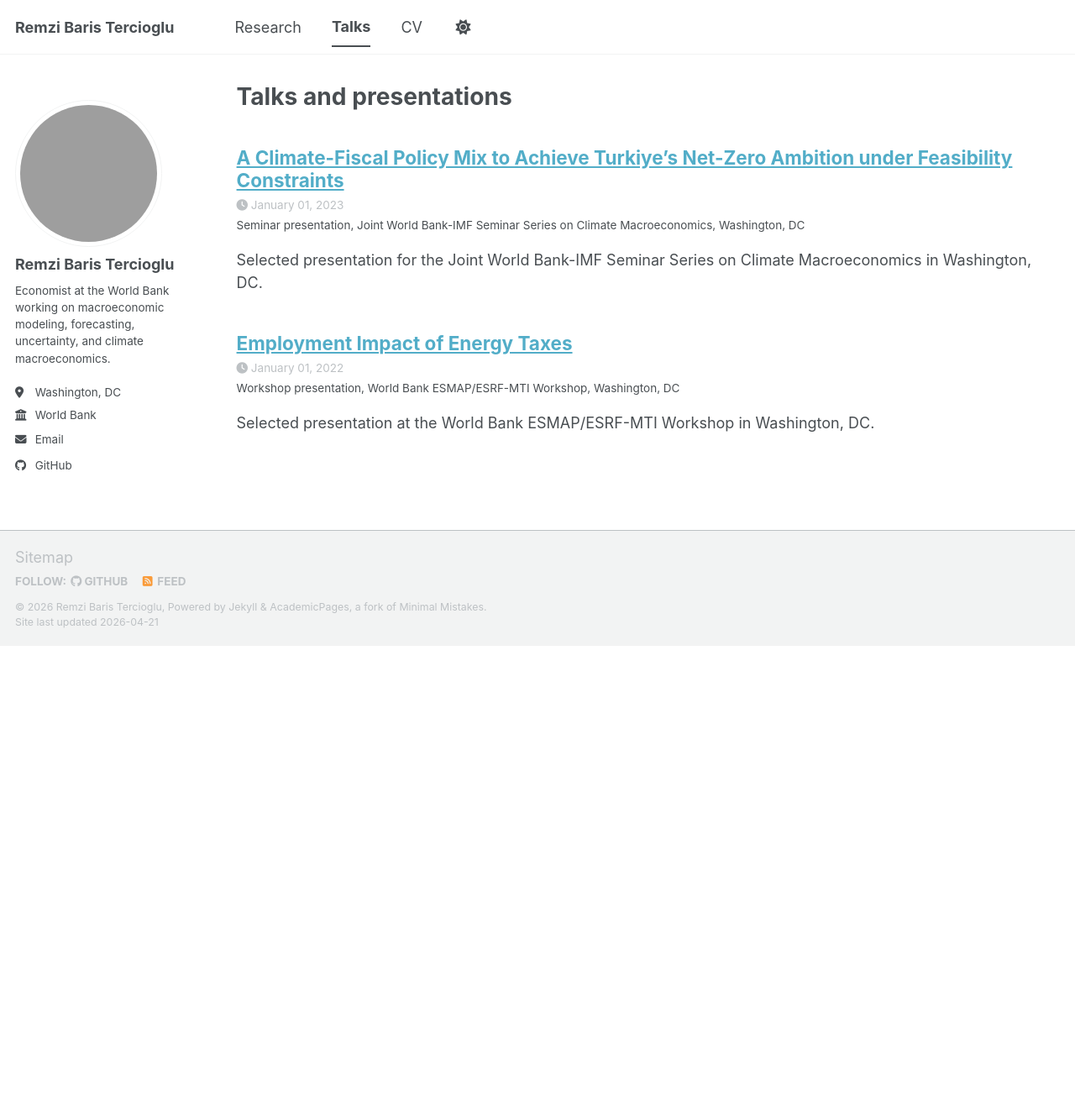
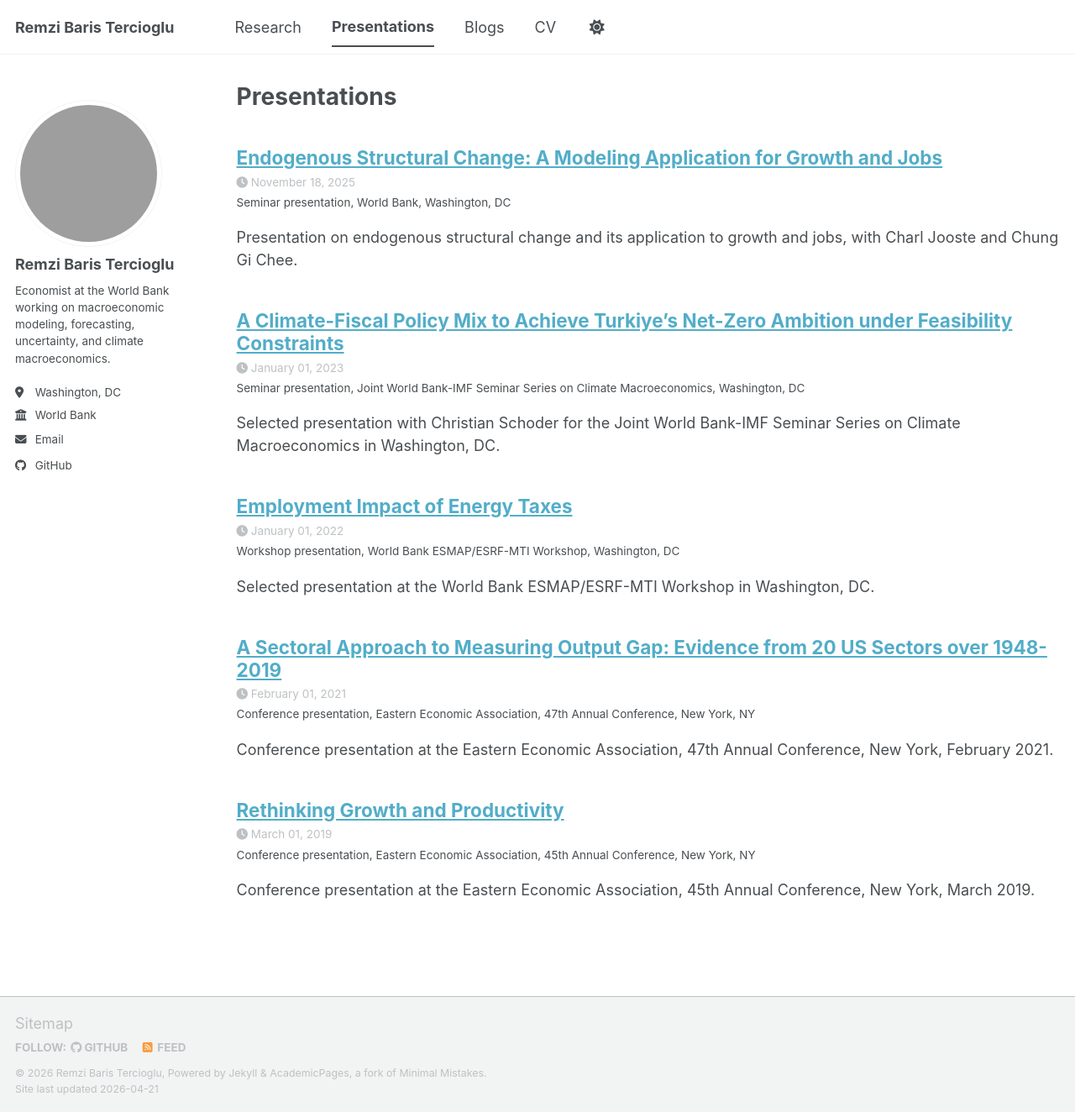
Before and after one commit to baristercioglu/baristercioglu.github.io, a Jekyll site: the page built from _pages/talks.html, in a window 1280 px wide and 1324 px high. Shown: the whole window at 84% size. Built offline with Jekyll 4.4.1, drawn with Linux system fonts in a browser that asks for light colours; a script bundle is joined from its source files by our own code; library files that are not in the unit come from our copies; grey boxes are pictures that could not be loaded.

Commit message:
presentations and teaching

```diff
--- a/_data/navigation.yml
+++ b/_data/navigation.yml
@@ -11,8 +11,11 @@ main:
   - title: "Research"
     url: /research/
 
-  - title: "Talks"
+  - title: "Presentations"
     url: /talks/
+
+  - title: "Blogs"
+    url: /blogs/
 
   - title: "CV"
     url: /cv/
--- a/_includes/cv-template.html
+++ b/_includes/cv-template.html
@@ -174,7 +174,7 @@
   {% endif %}
 
   {% if cv.presentations.size > 0 %}
-  <!-- Presentations/Talks -->
+  <!-- Presentations -->
   <div class="cv-section">
     <h2>Presentations</h2>
     <ul class="cv-list">
--- /dev/null
+++ b/_pages/blogs.md
@@ -0,0 +1,12 @@
+---
+layout: archive
+title: "Blogs"
+permalink: /blogs/
+author_profile: true
+---
+
+Selected blog posts and commentary.
+
+## 2023
+
+- [Türkiye's net zero ambition. Why policy credibility is key to the low carbon transition](https://blogs.worldbank.org/en/developmenttalk/turkiyes-net-zero-ambition-why-policy-credibility-key-low-carbon-transition), with Christian Schoder. Published on *Let's Talk Development*, World Bank Blogs, September 27, 2023.
--- a/_pages/cv.md
+++ b/_pages/cv.md
@@ -13,12 +13,12 @@ Employment
 ======
 
 **Apr 2025 - Present**
-**Economist**, Macro and Debt Unit, Economic Policy Global Practice, World Bank, Washington, DC
-Develop and apply semi-structural macroeconomic models for stabilization policy, global imbalances, and international spillovers. Design stochastic simulation frameworks to assess climate, fiscal, and external risks under alternative policy and global shock scenarios. Contribute to the architecture of medium-term macro-fiscal projection systems used by World Bank country teams and Ministries of Finance. Provide technical training to Ministries of Finance in Argentina, Chile, and Mexico on macroeconomic modeling and forecasting.
+**Economist**, Debt Sustainability and Debt Management Unit, Fiscal Policy and Growth Global Practice, World Bank, Washington, DC
+Develop and apply semi-structural macroeconomic models for stabilization policy, global imbalances, and international spillovers. Design stochastic simulation frameworks to assess climate, fiscal, and external risks under alternative policy and global shock scenarios. Contribute to the architecture of medium-term macro-fiscal projection systems used by World Bank country teams and Ministries of Finance. Provide technical training to Ministries of Finance in Argentina, Chile, Mexico and Bolivia on macroeconomic modeling and forecasting.
 
 **Nov 2023 - Mar 2025**
 **Research Analyst**, Jobs and Economic Growth Unit, Economic Policy Global Practice, World Bank, Washington, DC
-Developed multi-sector semi-structural macroeconomic models to quantify the macroeconomic and labor market impacts of climate transition policies. Implemented counterfactual policy simulations for Country Climate and Development Reports covering Sri Lanka, Belize, the Kyrgyz Republic, and Maldives.
+Developed multi-sector semi-structural macroeconomic models to quantify the macroeconomic and labor market impacts of climate transition policies. Implemented policy simulations for Country Climate and Development Reports covering Sri Lanka, Belize, the Kyrgyz Republic, and Maldives.
 
 **May 2022 - Oct 2023**
 **Extended Term Consultant**, Fiscal Policy and Sustainable Growth Unit, Macroeconomics, Trade and Investment Global Practice, World Bank, Washington, DC
@@ -65,6 +65,18 @@ Selected Presentations
   {% include archive-single-talk-cv.html %}
 {% endfor %}</ul>
 
+Teaching and Training
+======
+
+* **Technical training**, Ministries of Finance in Argentina, Chile, Mexico, and Bolivia
+  Delivered training on macroeconomic modeling and forecasting in policy settings.
+* **Teaching Fellow**, Eugene Lang College of Liberal Arts, New York
+  Quantitative Reasoning II (Spring 2021); Statistics for Social Sciences (Fall 2018, Fall 2019)
+* **Teaching Assistant**, The New School and New York University, New York
+  Further Topics in Advanced Political Economy (Spring 2021); Math for Economics (Fall 2020); Ph.D. Microeconomics (Spring 2019, Spring 2020); M.A. Microeconomics (Fall 2019)
+* **Adjunct Lecturer**, New York City College of Technology, New York
+  Macroeconomics (Fall 2018, Spring 2019, Fall 2020)
+
 Awards and Fellowships
 ======
 
--- a/_pages/talkmap.html
+++ b/_pages/talkmap.html
@@ -1,9 +1,9 @@
 ---
 layout: archive
-title: "Talk map"
+title: "Presentation Map"
 permalink: /talkmap.html
 author_profile: true
 ---
 
-<p>This map is generated from a Jupyter Notebook file in <a href="https://github.com/academicpages/academicpages.github.io/blob/master/talkmap.ipynb">talkmap.ipynb</a>, which mines the location fields in the .md files in _talks/.</p>
+<p>This map is generated from a Jupyter Notebook file in <a href="https://github.com/academicpages/academicpages.github.io/blob/master/talkmap.ipynb">talkmap.ipynb</a>, which mines the location fields in the presentation entries stored in <code>_talks/</code>.</p>
 <iframe src="/talkmap/map.html" height="700" width="850" style="border:none;"></iframe>
--- a/_pages/talks.html
+++ b/_pages/talks.html
@@ -1,13 +1,13 @@
 ---
 layout: archive
-title: "Talks and presentations"
+title: "Presentations"
 permalink: /talks/
 author_profile: true
 ---
 
 {% if site.talkmap_link == true %}
 
-<p style="text-decoration:underline;"><a href="/talkmap.html">See a map of all the places I've given a talk!</a></p>
+<p style="text-decoration:underline;"><a href="/talkmap.html">See a map of all the places where I have given presentations.</a></p>
 
 {% endif %}
 
--- /dev/null
+++ b/_talks/2019-03-01-rethinking-growth-productivity.md
@@ -0,0 +1,11 @@
+---
+title: "Rethinking Growth and Productivity"
+collection: talks
+type: "Conference presentation"
+permalink: /talks/2019-03-01-rethinking-growth-productivity
+venue: "Eastern Economic Association, 45th Annual Conference"
+date: 2019-03-01
+location: "New York, NY"
+---
+
+Conference presentation at the Eastern Economic Association, 45th Annual Conference, New York, March 2019.
--- /dev/null
+++ b/_talks/2021-02-01-sectoral-approach-output-gap.md
@@ -0,0 +1,11 @@
+---
+title: "A Sectoral Approach to Measuring Output Gap: Evidence from 20 US Sectors over 1948-2019"
+collection: talks
+type: "Conference presentation"
+permalink: /talks/2021-02-01-sectoral-approach-output-gap
+venue: "Eastern Economic Association, 47th Annual Conference"
+date: 2021-02-01
+location: "New York, NY"
+---
+
+Conference presentation at the Eastern Economic Association, 47th Annual Conference, New York, February 2021.
--- a/_talks/2023-01-01-climate-fiscal-policy-mix-seminar.md
+++ b/_talks/2023-01-01-climate-fiscal-policy-mix-seminar.md
@@ -8,4 +8,4 @@ date: 2023-01-01
 location: "Washington, DC"
 ---
 
-Selected presentation for the Joint World Bank-IMF Seminar Series on Climate Macroeconomics in Washington, DC.
+Selected presentation with Christian Schoder for the Joint World Bank-IMF Seminar Series on Climate Macroeconomics in Washington, DC.
--- /dev/null
+++ b/_talks/2025-11-18-endogenous-structural-change-growth-jobs.md
@@ -0,0 +1,11 @@
+---
+title: "Endogenous Structural Change: A Modeling Application for Growth and Jobs"
+collection: talks
+type: "Seminar presentation"
+permalink: /talks/2025-11-18-endogenous-structural-change-growth-jobs
+venue: "World Bank"
+date: 2025-11-18
+location: "Washington, DC"
+---
+
+Presentation on endogenous structural change and its application to growth and jobs, with Charl Jooste and Chung Gi Chee.
```
Also changed, not shown: other parts of _pages/cv.md (+1 -1 lines).
